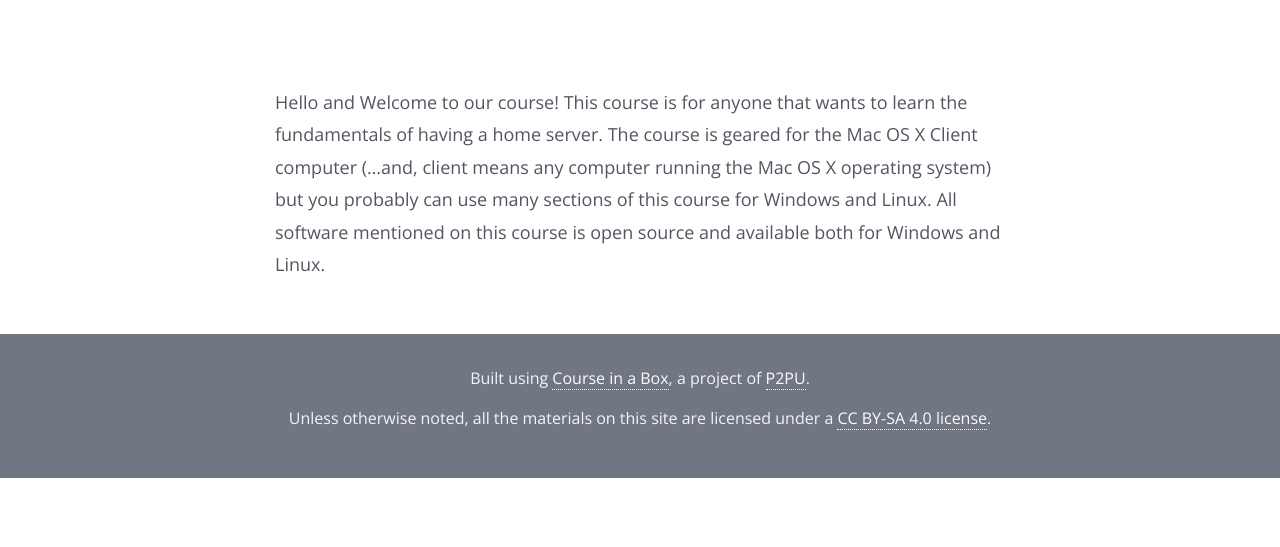
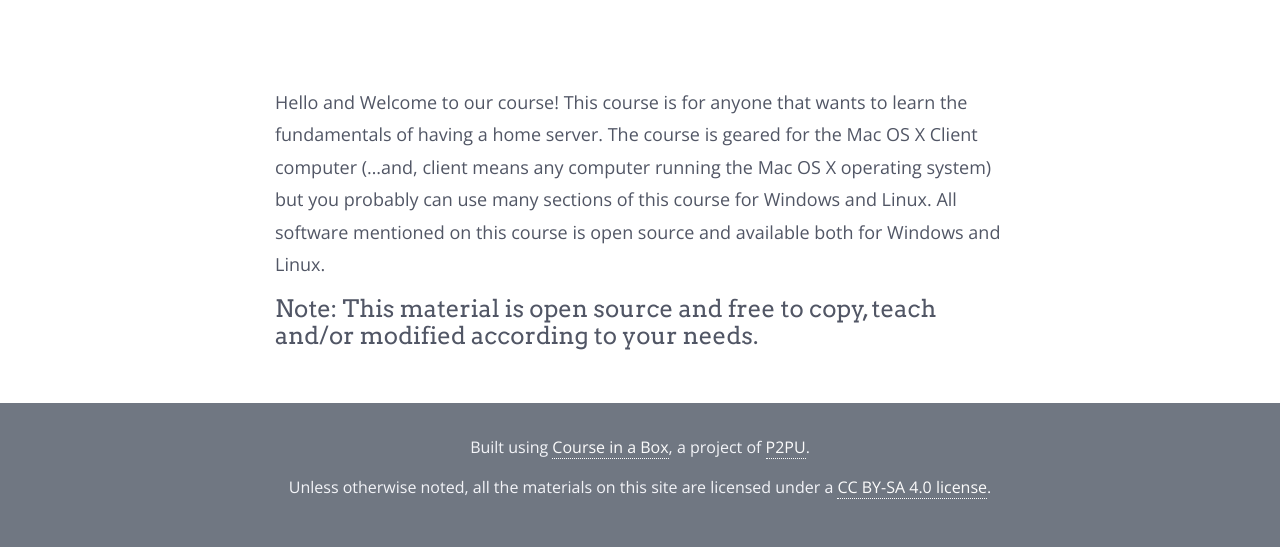
Before and after one commit to ebonsi/building-a-server-macosx, a Jekyll site: the page built from index.md, in a window 1280 px wide. Shown: the part 468-1015 px from the top of the page. Built offline with Jekyll 4.4.1, drawn with Linux system fonts in a browser that asks for light colours; nearby versions of some CDN libraries; before the commit the page ends 946 px from its top, so only the background shows below that.

Commit message:
Update index.md

```diff
--- a/index.md
+++ b/index.md
@@ -6,4 +6,6 @@ published: true
 Hello and Welcome to our course! This course is for anyone that wants to learn the fundamentals of having a home server. The course is geared for the Mac OS X Client computer (...and, client means any computer running the Mac OS X operating system)
 but you probably can use many sections of this course for Windows and Linux.
 All software mentioned on this course is open source and available both for Windows
-and Linux.
+and Linux.<br>
+
+#### Note: This material is open source and free to copy, teach and/or modified according to your needs.
```
